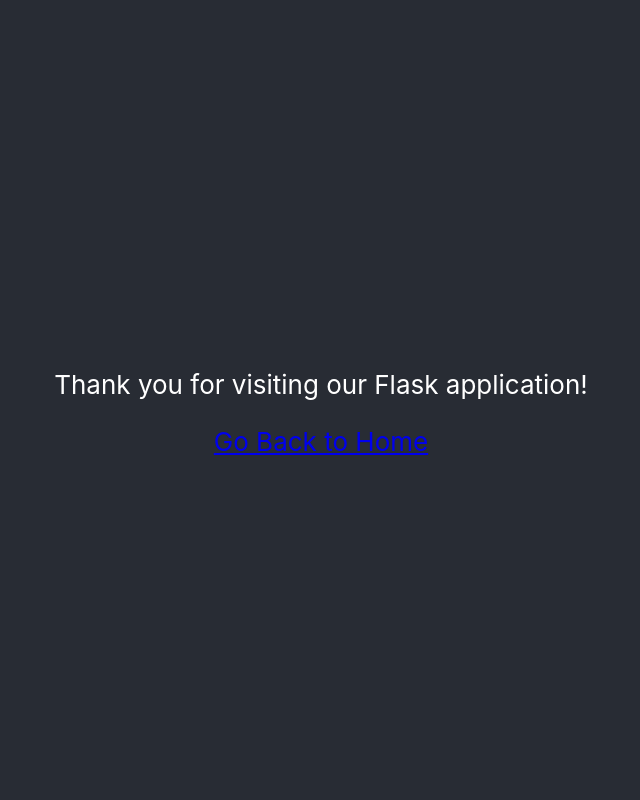
After one commit to RanjitThakur678/python-demo-webapp, a Flask app: page /thanks in a window 1280 px wide. The commit adds this page. Shown: the whole page, without its empty margins (319-959 px from the left). Run offline with Flask 3, Linux system fonts and the light colour scheme.

Commit message:
added changes in app.py and index.html

```diff
--- a/app.py
+++ b/app.py
@@ -1,7 +1,24 @@
+# from flask import Flask, render_template
+
+# app = Flask(__name__)
+
+# @app.route("/")
+# def hello_world():
+#     return render_template("index.html", title="Hello World")
+
 from flask import Flask, render_template
 
 app = Flask(__name__)
 
-@app.route("/")
-def hello_world():
-    return render_template("index.html", title="Hello World")
+# Route for the Home page
+@app.route('/')
+def home():
+    return render_template('index.html', title="Home Page")
+
+# Route for the Thanks page
+@app.route('/thanks')
+def thanks():
+    return render_template('thanks.html')
+
+if __name__ == "__main__":
+    app.run(debug=True)
--- a/templates/index.html
+++ b/templates/index.html
@@ -7,10 +7,12 @@
         <header class="App-header">
             <img src="{{ url_for('static', filename='Octocat.png') }}" class="App-logo" alt="logo" />
             <p>
-                GitHub Codespaces <span class="heart">♥️</span> Flask
+                <!-- GitHub Codespaces <span class="heart">♥️</span> Flask -->
+                GitHub Flask Demo Project Hosted on GitHub !!
             </p>
             <p class="small">
-                Edit <code>templates/index.html</code> and refresh to see your changes!
+                <!-- Edit <code>templates/index.html</code> and refresh to see your changes! -->
+                Welcome to Flask Application!!
             </p>
         </header>
     </div>
--- /dev/null
+++ b/templates/thanks.html
@@ -0,0 +1,17 @@
+<!DOCTYPE html>
+<html lang="en">
+<head>
+    <title>Thanks</title>
+    <link rel="stylesheet" href="{{ url_for('static', filename='main.css') }}">
+</head>
+<body>
+    <div class="App">
+        <header class="App-header">
+            <p>Thank you for visiting our Flask application!</p>
+            <nav>
+                <a href="{{ url_for('home') }}" class="button">Go Back to Home</a>
+            </nav>
+        </header>
+    </div>
+</body>
+</html>
```
